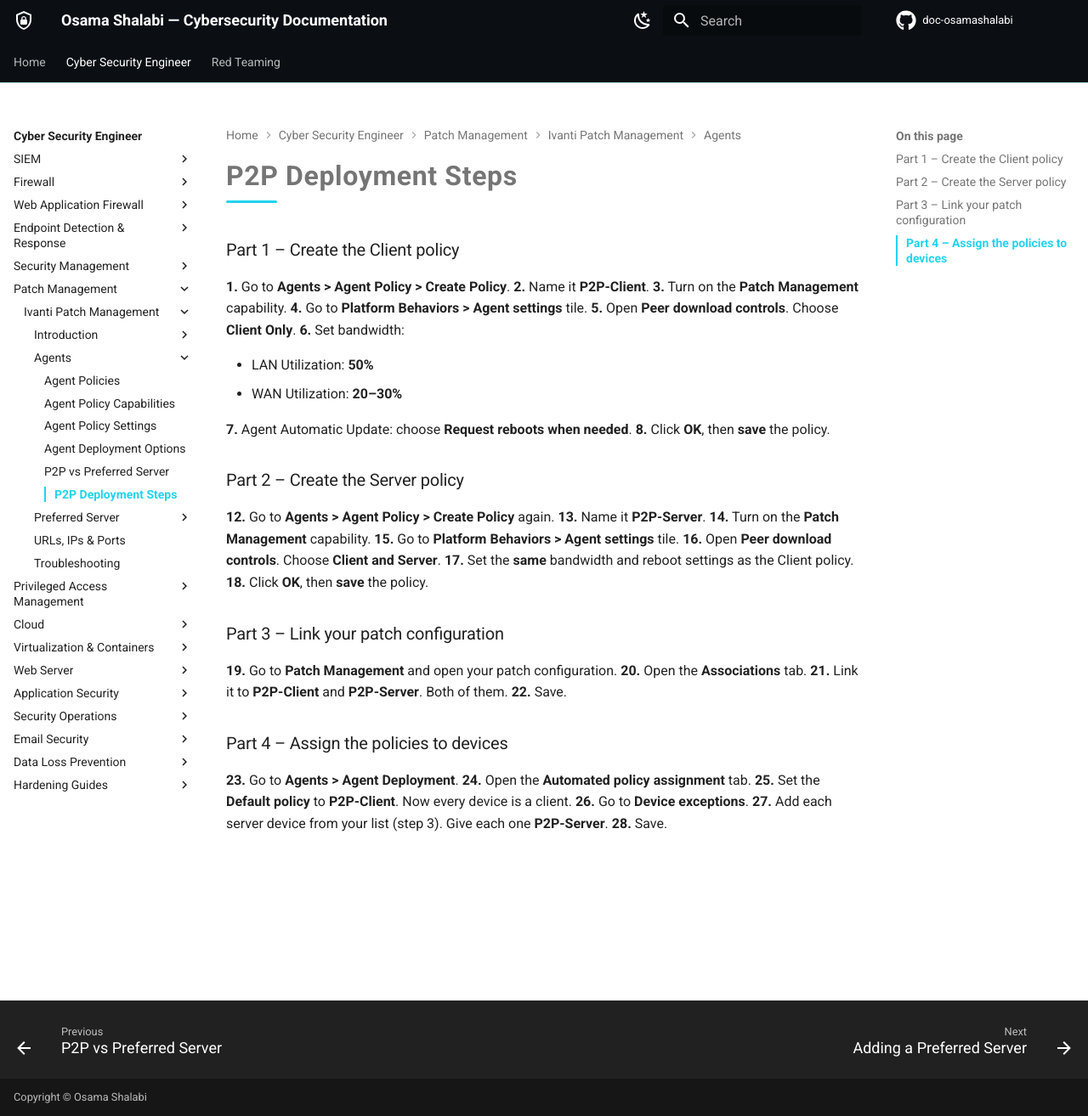
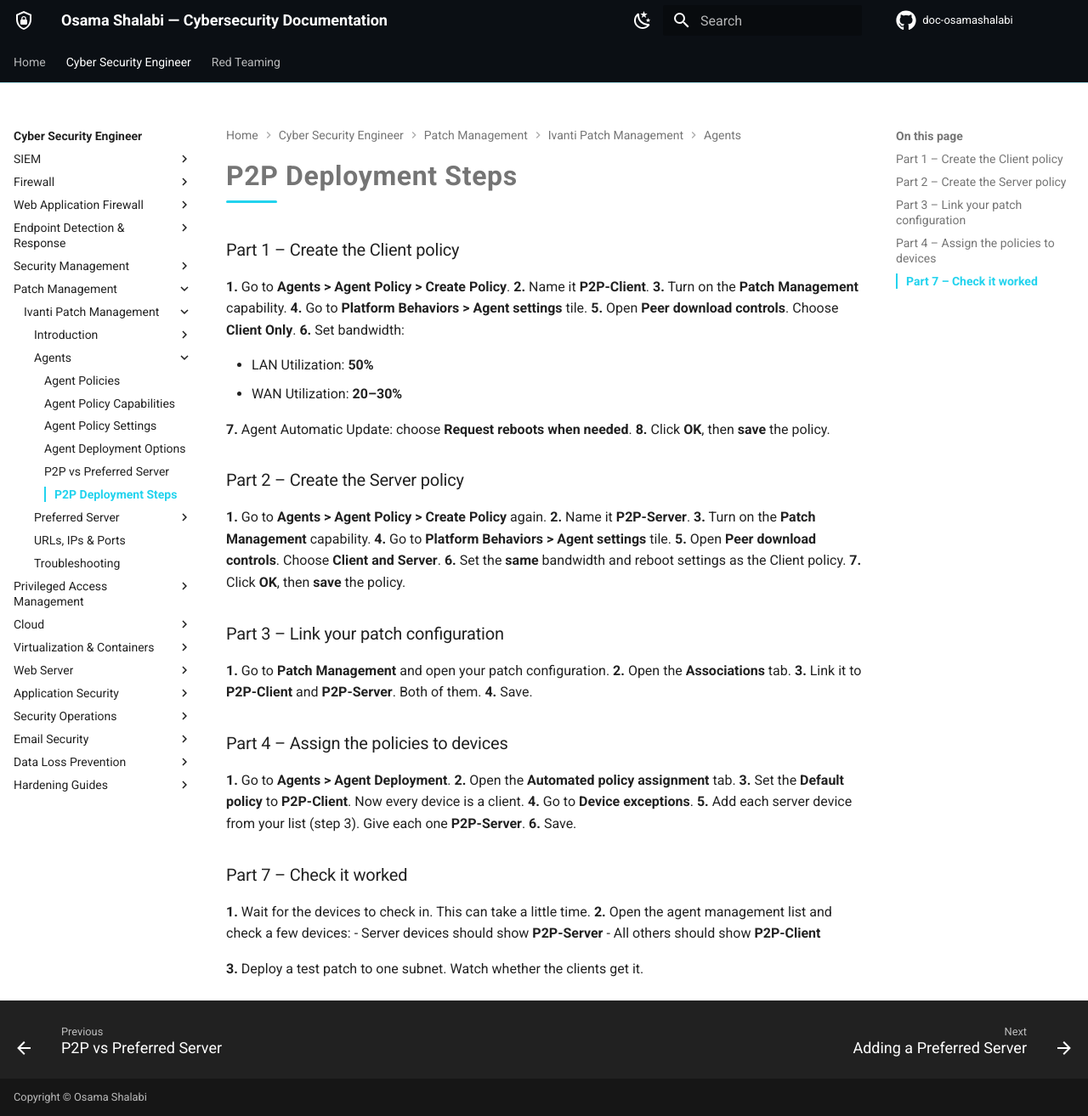
Before and after one commit to osamashalabi432-png/doc-osamashalabi, an MkDocs documentation site: the page built from docs/cyber-security-engineer/patch-management/ivanti/Agents/P2P deployment steps.md, in a window 1280 px wide and 1314 px high. Shown: the whole window at 85% size. Built offline with MkDocs 1.6.1 and Material for MkDocs 9.7.7, drawn with Linux system fonts in a browser that asks for light colours; comment, search, counter and statistics services are not loaded.

Commit message:
vault backup: 2026-10-04 04:56:18

```diff
--- a/docs/cyber-security-engineer/patch-management/ivanti/Agents/P2P deployment steps.md
+++ b/docs/cyber-security-engineer/patch-management/ivanti/Agents/P2P deployment steps.md
@@ -15,26 +15,35 @@
 
 ### Part 2 – Create the Server policy
 
-**12.** Go to **Agents > Agent Policy > Create Policy** again.
-**13.** Name it **P2P-Server**.
-**14.** Turn on the **Patch Management** capability.
-**15.** Go to **Platform Behaviors > Agent settings** tile.
-**16.** Open **Peer download controls**. Choose **Client and Server**.
-**17.** Set the **same** bandwidth and reboot settings as the Client policy.
-**18.** Click **OK**, then **save** the policy.
+**1.** Go to **Agents > Agent Policy > Create Policy** again.
+**2.** Name it **P2P-Server**.
+**3.** Turn on the **Patch Management** capability.
+**4.** Go to **Platform Behaviors > Agent settings** tile.
+**5.** Open **Peer download controls**. Choose **Client and Server**.
+**6.** Set the **same** bandwidth and reboot settings as the Client policy.
+**7.** Click **OK**, then **save** the policy.
 
 ### Part 3 – Link your patch configuration
 
-**19.** Go to **Patch Management** and open your patch configuration.
-**20.** Open the **Associations** tab.
-**21.** Link it to **P2P-Client** and **P2P-Server**. Both of them.
-**22.** Save.
+**1.** Go to **Patch Management** and open your patch configuration.
+**2.** Open the **Associations** tab.
+**3.** Link it to **P2P-Client** and **P2P-Server**. Both of them.
+**4.** Save.
 
 ### Part 4 – Assign the policies to devices
 
-**23.** Go to **Agents > Agent Deployment**.
-**24.** Open the **Automated policy assignment** tab.
-**25.** Set the **Default policy** to **P2P-Client**. Now every device is a client.
-**26.** Go to **Device exceptions**.
-**27.** Add each server device from your list (step 3). Give each one **P2P-Server**.
-**28.** Save.
+**1.** Go to **Agents > Agent Deployment**.
+**2.** Open the **Automated policy assignment** tab.
+**3.** Set the **Default policy** to **P2P-Client**. Now every device is a client.
+**4.** Go to **Device exceptions**.
+**5.** Add each server device from your list (step 3). Give each one **P2P-Server**.
+**6.** Save.
+
+### Part 7 – Check it worked
+
+**1.** Wait for the devices to check in. This can take a little time.
+**2.** Open the agent management list and check a few devices:
+- Server devices should show **P2P-Server**
+- All others should show **P2P-Client**
+
+**3.** Deploy a test patch to one subnet. Watch whether the clients get it.
```
